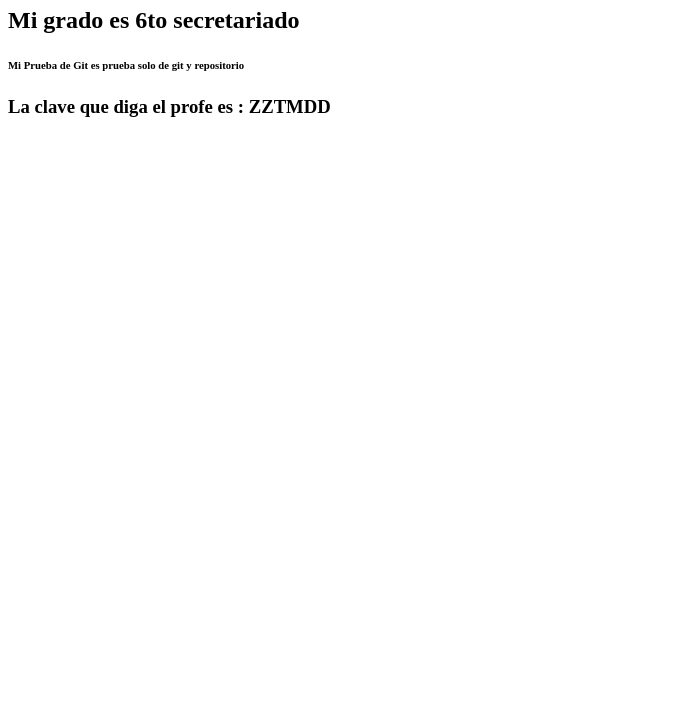
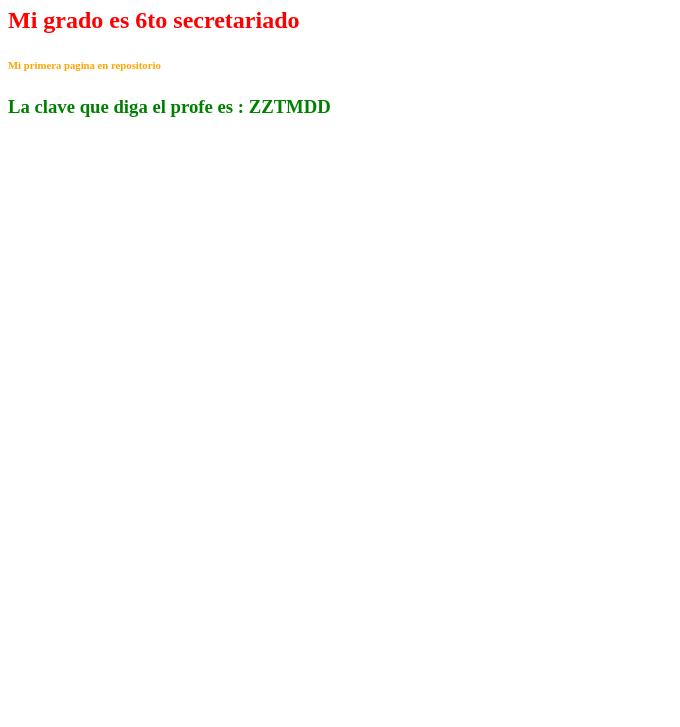
Before and after one commit to webdesinger58/examen1, a plain HTML site: page index.html in a window 1280 px wide. Shown: the part 73-800 px from the top of the page, without its empty margins (0-680 px from the left). Drawn offline with Linux system fonts and the light colour scheme; files that its build step writes are made by us from their sources.

Commit message:
Update index.html

```diff
--- a/index.html
+++ b/index.html
@@ -1,13 +1,13 @@
 <!DOCTYPE html>
 <html>
 <head>
-   <title>Mi primera pagina en repositorio </title>
-   <LINK REL=-styleSheet HREF="proyecto/css/style.css" TYPE="text/css" MEDIA=screen>
+<title> Prueba de proyecto Examen </title>
+<link href="css/style.css" rel="stylesheet" type="text/css">
 </head>
 <body>
-<h1>Hola a Todos mi nombre es Yorleny Mendoza </h1>
+<h1>Hola a Todos mi nombre es Yorleny Mendoza</h1>
 <h2>Mi grado es 6to secretariado</h2>
-<h6> Mi Prueba de Git es prueba solo de git y repositorio </h6>
+<h6>Mi primera pagina en repositorio </h6>
 <h3> La clave que diga el profe es : ZZTMDD</h3>
 </body>
 </html>
```
